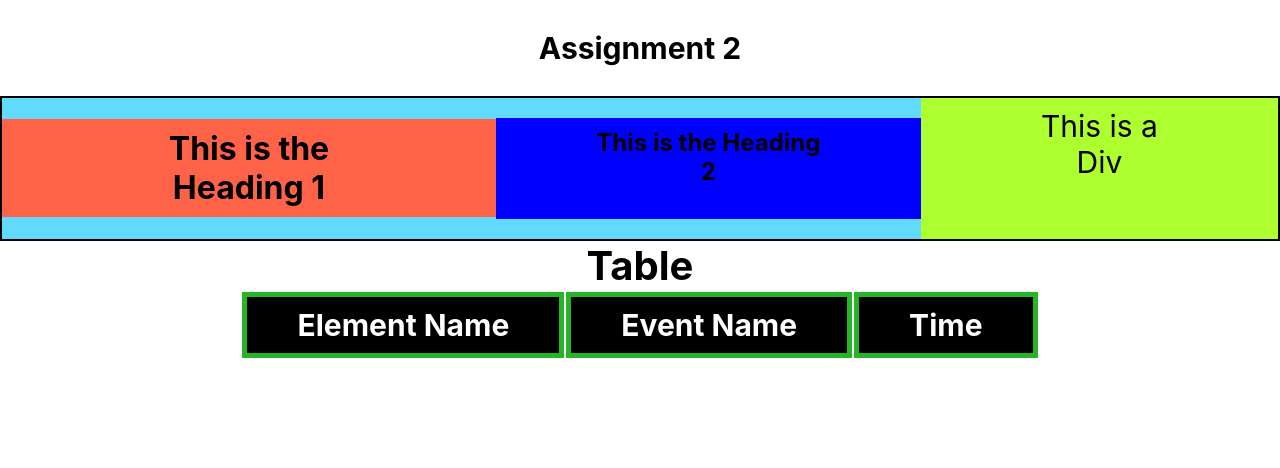
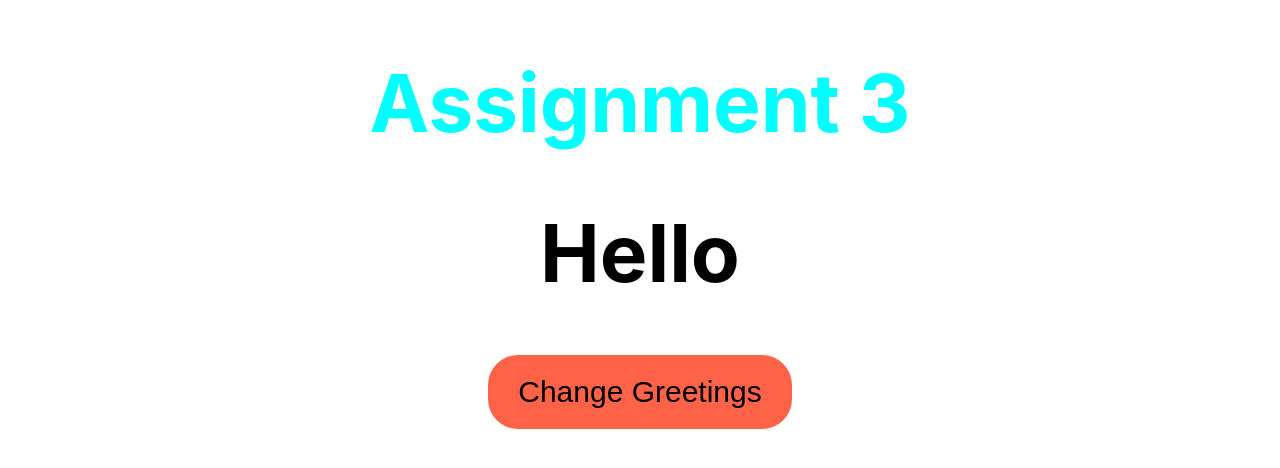
Before and after one commit to Chandra-Bhan/react-all-assignments, a React (Create React App) app: page / in a window 1280 px wide. Shown: the top 468 px of the page. Built offline with nearby package versions, Linux system fonts and the light colour scheme.

Commit message:
React Virendra Sir Assignment 3 Multiple Greetings Show Completed

```diff
--- a/src/App.css
+++ b/src/App.css
@@ -37,48 +37,14 @@
   }
 }
 
-
-.mainDiv{
-  display: flex;
-  border: 2px solid;
-  background-color: #61dafb;
-  justify-content:center;
-
-}
 h1{
-  background-color: tomato;
-  padding: 10px 100px;
-}
-h2{
-  background-color: blue;
-  padding: 10px 100px;
-}
-.dummyDiv{
-  background-color: greenyellow;
-  padding: 10px 100px;
-  font-size: 30px;
-}
-table tr td{
-  border: 5px solid rgb(39, 180, 39);
-  padding: 10px 50px;
-  font-size: 30px;
-
-
+  font-size: 80px;
 }
 
-thead tr td{
-  font-weight: bold;
-  background-color: black;
-  color: white;
+button{
+  font-size: 30px;
+  padding: 20px 30px;
+  border: none;
+  border-radius: 30px;
+  background-color: tomato;
 }
-
-table{
-  margin: auto;
-}
-label{
-  font-size: 40px;
-  font-weight: bold;
-}
-h3{
-  font-size: 30px;
-}
--- a/src/App.js
+++ b/src/App.js
@@ -1,12 +1,14 @@
 import logo from './logo.svg';
 import './App.css';
-import EventInvokeTime from './Assignment2/EventInvokeTime';
+import Greeting from './greetings/Greeting';
+
 
 function App() {
   return (
     <div className="App">
 
-      <EventInvokeTime/>
+      <Greeting/>
+
     </div>
   );
 }
--- a/src/Assignment2/EventInvokeTime.jsx
+++ /dev/null
@@ -1,95 +0,0 @@
-import React, { useState } from 'react';
-
-function EventInvokeTime() {
-
-    const [collection,setCollection]=useState([]);
-    const timeis=new Date().toLocaleTimeString();
-    const dateis=new Date().toLocaleDateString();
-    const timeDate=dateis+ " " + timeis;
-    const handleOver=(tagName)=>{
-                 if(tagName=="h1"){
-                    setCollection([...collection,
-                        {TagName:tagName,EventName:"onMouseOver",Time:timeDate},
-
-                    ]);
-                 }
-                 else if(tagName=="h2"){
-                    setCollection([...collection,
-                        {TagName:tagName,EventName:"onMouseOver",Time:timeDate},
-
-                    ]);
-                 }
-                 else{
-                    setCollection([...collection,
-                        {TagName:tagName,EventName:"onMouseOver",Time:timeDate},
-
-                    ]);
-                 }
-
-    }
-
-
-
-    const handleOut=(tagName)=>{
-
-        if(tagName=="h1"){
-            setCollection([...collection,
-                {TagName:tagName,EventName:"onMouseOut",Time:timeDate},
-
-            ]);
-         }
-         else if(tagName=="h2"){
-            setCollection([...collection,
-                {TagName:tagName,EventName:"onMouseOut",Time:timeDate},
-
-            ]);
-         }
-         else{
-            setCollection([...collection,
-                {TagName:tagName,EventName:"onMouseOut",Time:timeDate},
-
-            ]);
-         }
-    }
-
-
-    console.log(collection,timeDate);
-  return (
-    <>
-    <h3>Assignment 2</h3>
-    <div className='mainDiv'>
-      <h1 onMouseOver={()=>handleOver("h1")} onMouseOut={()=>handleOut("h1")}>This is the Heading 1</h1>
-      <h2 onMouseOver={()=>handleOver("h2")} onMouseOut={()=>handleOut("h2")}>This is the Heading 2</h2>
-      <div className='dummyDiv' onMouseOver={()=>handleOver("div")} onMouseOut={()=>handleOut("div")}>This is a Div</div>
-
-</div><div>
-<label>Table</label>
-      <table>
-      <thead>
-        <tr>
-            <td>Element Name</td>
-            <td>Event Name</td>
-            <td>Time</td>
-
-        </tr>
-        </thead>
-        <tbody>
-        {
-            collection.map((item)=>{
-                return (
-                    <tr>
-                      <td>{item.TagName}</td>
-                      <td>{item.EventName}</td>
-                      <td>{item.Time}</td>
-                    </tr>
-                )
-            })
-        }
-        </tbody>
-      </table>
-    </div>
-    </>
-  );
-}
-
-export default EventInvokeTime;
--- /dev/null
+++ b/src/greetings/Greeting.jsx
@@ -0,0 +1,30 @@
+import React, { useState } from 'react';
+
+function Greeting() {
+    const [greetings,setGreetings]=useState(["Good Morning","Good Afternoon","Good Evening", "Good Night","You are the best","Be Unique"]);
+    const [inc,setInc]=useState(0);
+    const [showGreet,setShowGreet]=useState("Hello");
+
+    const handleGreetings=()=>{
+        console.log(inc,greetings.length)
+
+
+                setShowGreet(greetings[inc]);
+        setInc(inc+1);
+       if (inc==greetings.length) {
+            setInc(0);
+            setShowGreet("Hello");
+       }
+
+
+    }
+  return (
+    <div>
+    <h1 style={{color:"aqua"}}>Assignment 3</h1>
+      <h1>{showGreet}</h1>
+      <button onClick={()=>handleGreetings()}>Change Greetings</button>
+    </div>
+  );
+}
+
+export default Greeting;
```
Also changed, not shown: src/text.txt (added).
